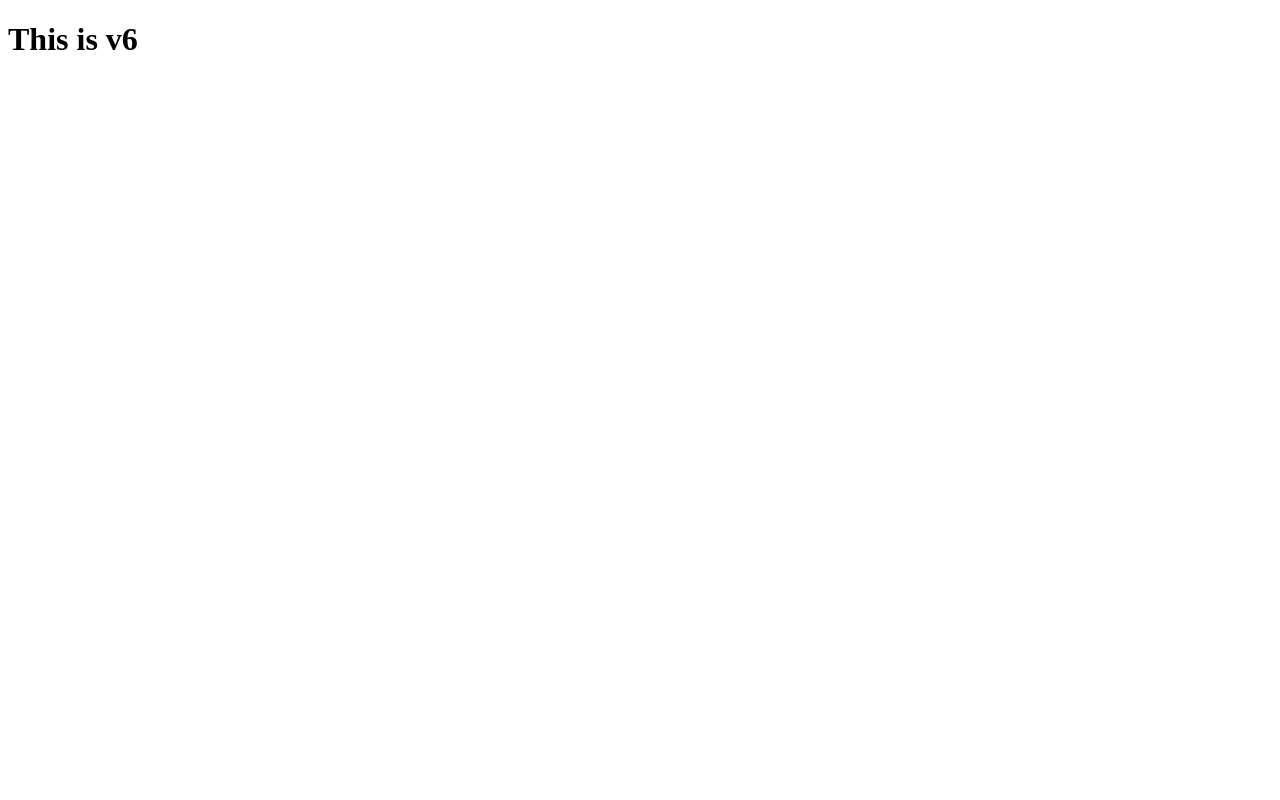
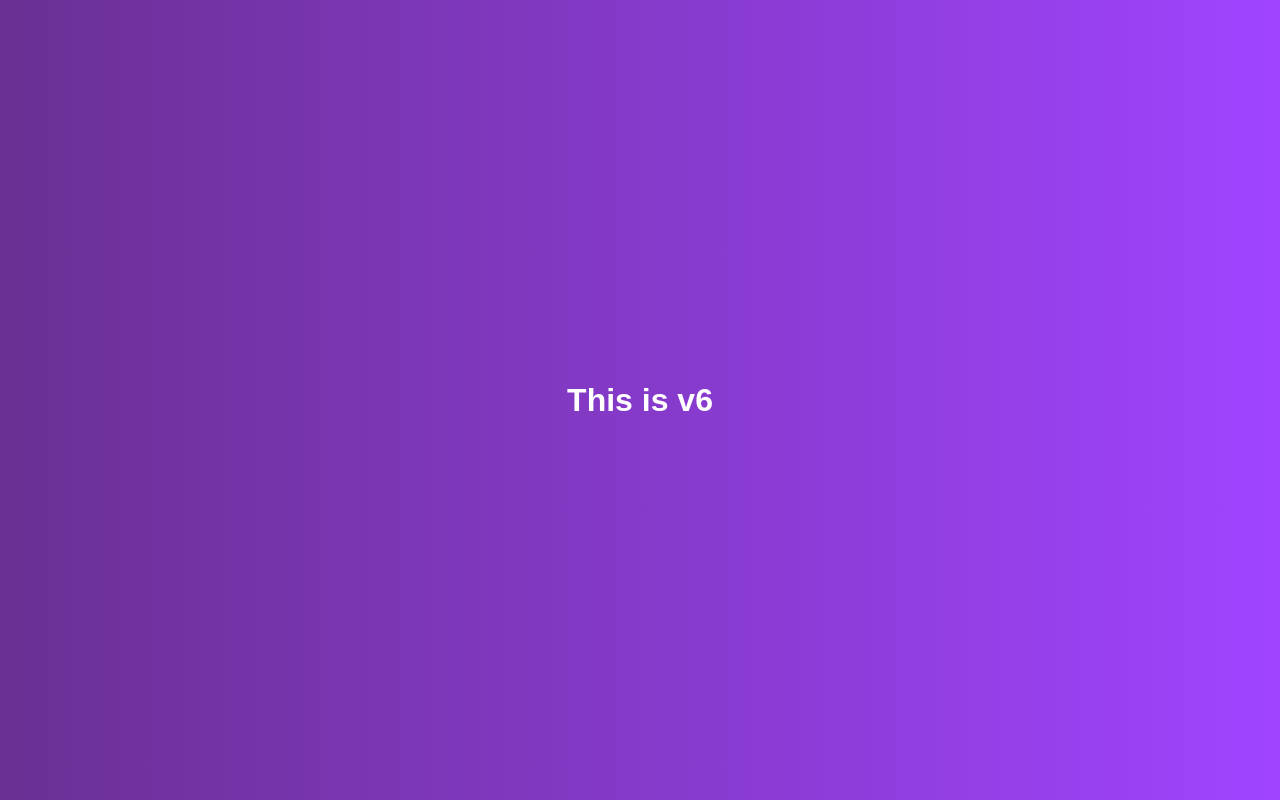
Before and after one commit to amanhumza/git-repo, a plain HTML site: page index.html in a window 1280 px wide. Drawn offline with Linux system fonts and the light colour scheme.

Commit message:
Added design for website

```diff
--- a/index.html
+++ b/index.html
@@ -3,6 +3,7 @@
 <head>
   <meta charset="UTF-8">
   <meta name="viewport" content="width=device-width, initial-scale=1.0">
+  <link rel="stylesheet" href="styles.css">
   <title>Document</title>
 </head>
 <body>
--- /dev/null
+++ b/styles.css
@@ -0,0 +1,17 @@
+body{
+  background: linear-gradient(to right,#6a3093,#a044ff);
+  font-family: Arial, sans-sarif;
+
+  color: white;
+  margin: 0;
+  padding: 0;
+  display:flex;
+  justify-content: center;
+  align-items: center;
+  height: 100vh;
+}
+
+h1{
+  font-size: zem;
+  text-align: center;
+}
```
